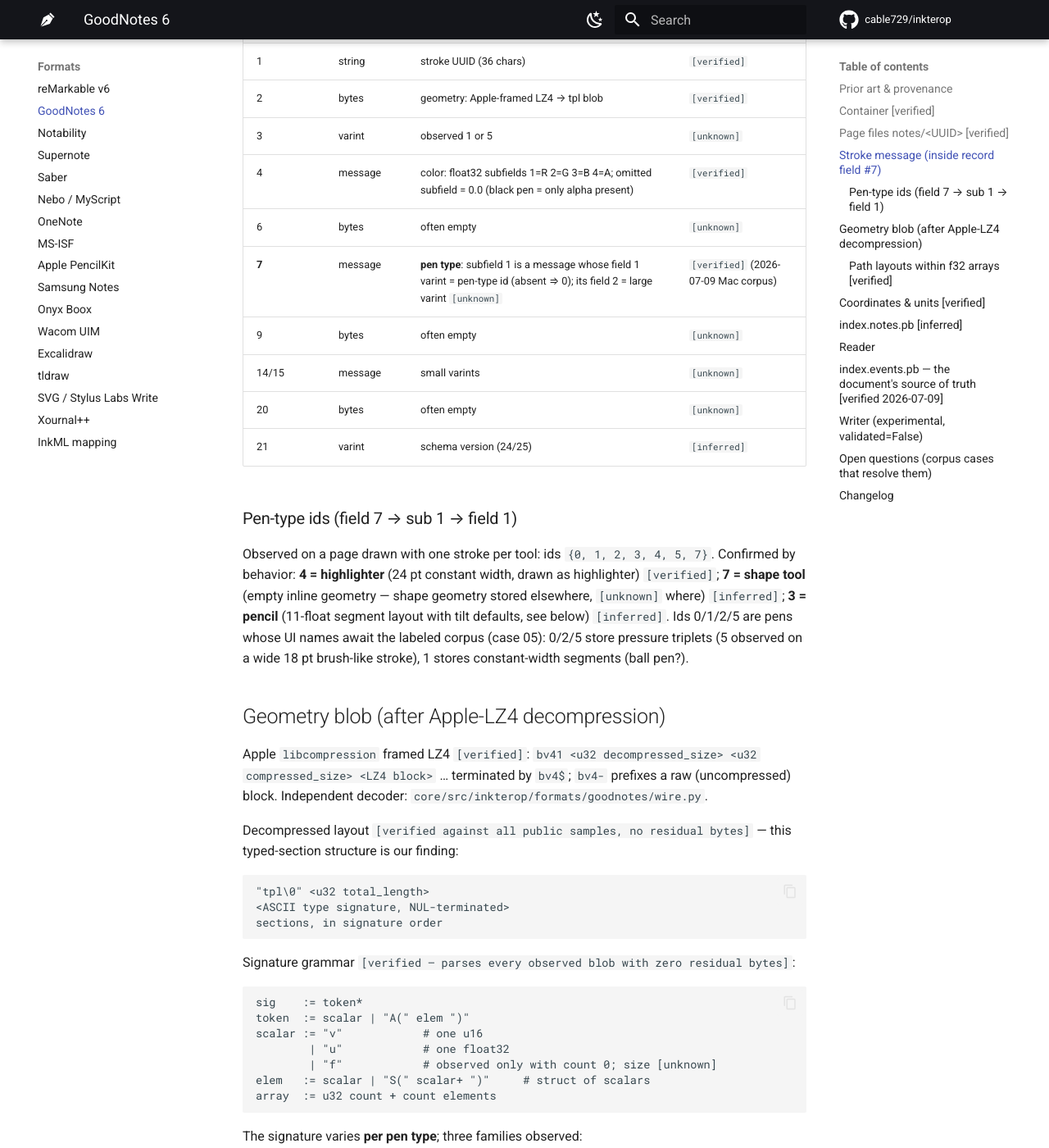
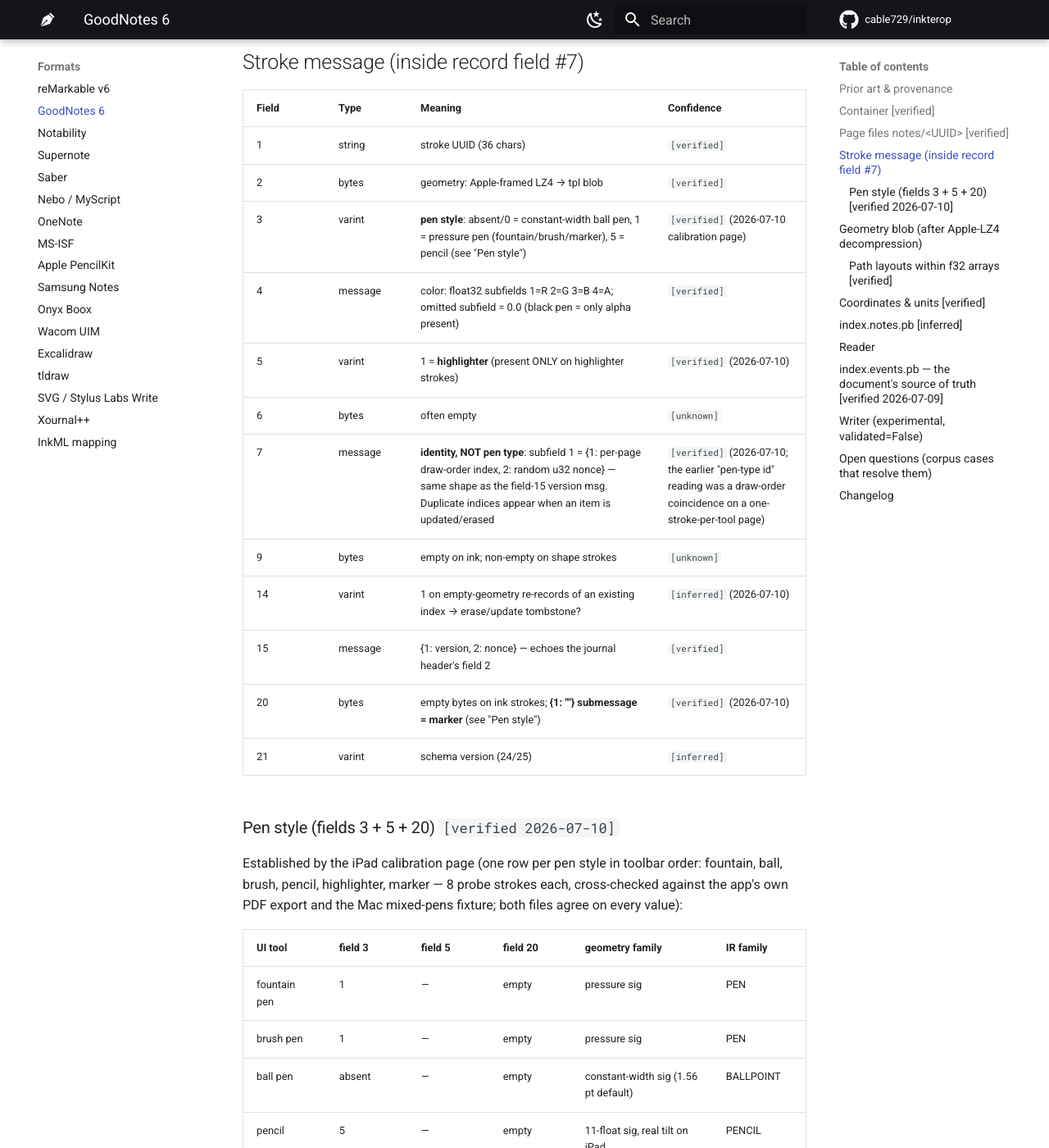
Before and after one commit to cable729/inkterop, an MkDocs documentation site: the page built from docs/formats/goodnotes.md, in a window 1280 px wide and 1400 px high, scrolled down 1789 px. Shown: the whole window at 82% size. Built offline with MkDocs 1.6.1 and Material for MkDocs 9.7.7, drawn with Linux system fonts in a browser that asks for light colours; comment, search, counter and statistics services are not loaded; some of the changed text lies outside the part shown.

Commit message:
GoodNotes pen styles decoded: stroke fields 3/5/20 map ball/pencil/highlighter/marker; field 7 is an identity index, not a pen type
iPad calibration page (81+ strokes, one row per tool) + Mac mixed-pens
fixture agree: field 3 = 0 ball / 1 pressure / 5 pencil, field 5 = 1
highlighter, field 20 = {1:""} marker; fountain vs brush is not stored
per stroke. The old field-7 pen-type table was a draw-order coincidence
(and mislabeled every 5th-drawn stroke as a highlighter). Also fixes the
pressure-path layout: sec-1 flag bit 2 selects 9-float sample pairs with
tilt columns, which the triplet branch had misparsed into phantom points
on iPad files. Writer now emits the style fields and no longer stamps
every synthesized stroke with the marker flag.

Co-Authored-By: Claude Fable 5 <noreply@anthropic.com>

````diff
--- a/docs/formats/goodnotes.md
+++ b/docs/formats/goodnotes.md
@@ -1,13 +1,17 @@
 # GoodNotes (.goodnotes) format
 
-Status: **ink strokes + color + pen-type field decoded across both
-schema versions; schema-25 journal structure + events-log page model
-decoded; same-format round-trip imports and renders in GoodNotes Mac
-(2026-07-09 round 3)**. Verified against public GoodNotes 6 samples
-(schema 24) AND a controlled Mac-app export (GoodNotes 6, Mac App Store,
-2026-07-09, schema 25 — committed as
-`core/tests/fixtures/goodnotes/gn-mac-mixed-pens.goodnotes`). Open: pen-type
-*names*, erasers, images, text, page dims, shape geometry.
+Status: **ink strokes + color + PEN STYLES decoded across both schema
+versions (ball/pressure/pencil/marker/highlighter — see "Pen style");
+schema-25 journal structure + events-log page model decoded; same-format
+round-trip imports and renders in GoodNotes Mac (2026-07-09 round 3)**.
+Verified against public GoodNotes 6 samples (schema 24), a controlled
+Mac-app export (GoodNotes 6, Mac App Store, 2026-07-09, schema 25 —
+committed as `core/tests/fixtures/goodnotes/gn-mac-mixed-pens.goodnotes`),
+AND the iPad calibration page (GoodNotes 7.1.2 iPad export, 2026-07-10,
+`corpus/calibration/goodnotes-calibration.goodnotes`, 91 stroke records
+drawn per `docs/calibration-pages.md`). Open: fountain-vs-brush (not
+stored per stroke), erasers, images, text, page dims, shape geometry,
+events-only pages.
 
 Confidence markers: `[verified]` = confirmed by decoding real files with
 independent code and checking invariants; `[inferred]` = consistent with
@@ -80,26 +84,40 @@ shape change).
 |---|---|---|---|
 | 1 | string | stroke UUID (36 chars) | `[verified]` |
 | 2 | bytes | geometry: Apple-framed LZ4 → tpl blob | `[verified]` |
-| 3 | varint | observed 1 or 5 | `[unknown]` |
+| 3 | varint | **pen style**: absent/0 = constant-width ball pen, 1 = pressure pen (fountain/brush/marker), 5 = pencil (see "Pen style") | `[verified]` (2026-07-10 calibration page) |
 | 4 | message | color: float32 subfields 1=R 2=G 3=B 4=A; omitted subfield = 0.0 (black pen = only alpha present) | `[verified]` |
+| 5 | varint | 1 = **highlighter** (present ONLY on highlighter strokes) | `[verified]` (2026-07-10) |
 | 6 | bytes | often empty | `[unknown]` |
-| **7** | message | **pen type**: subfield 1 is a message whose field 1 varint = pen-type id (absent ⇒ 0); its field 2 = large varint `[unknown]` | `[verified]` (2026-07-09 Mac corpus) |
-| 9 | bytes | often empty | `[unknown]` |
-| 14/15 | message | small varints | `[unknown]` |
-| 20 | bytes | often empty | `[unknown]` |
+| 7 | message | **identity, NOT pen type**: subfield 1 = {1: per-page draw-order index, 2: random u32 nonce} — same shape as the field-15 version msg. Duplicate indices appear when an item is updated/erased | `[verified]` (2026-07-10; the earlier "pen-type id" reading was a draw-order coincidence on a one-stroke-per-tool page) |
+| 9 | bytes | empty on ink; non-empty on shape strokes | `[unknown]` |
+| 14 | varint | 1 on empty-geometry re-records of an existing index → erase/update tombstone? | `[inferred]` (2026-07-10) |
+| 15 | message | {1: version, 2: nonce} — echoes the journal header's field 2 | `[verified]` |
+| 20 | bytes | empty bytes on ink strokes; **{1: ""} submessage = marker** (see "Pen style") | `[verified]` (2026-07-10) |
 | 21 | varint | schema version (24/25) | `[inferred]` |
 
-### Pen-type ids (field 7 → sub 1 → field 1)
+### Pen style (fields 3 + 5 + 20) `[verified 2026-07-10]`
 
-Observed on a page drawn with one stroke per tool: ids
-`{0, 1, 2, 3, 4, 5, 7}`. Confirmed by behavior: **4 = highlighter**
-(24 pt constant width, drawn as highlighter) `[verified]`; **7 = shape
-tool** (empty inline geometry — shape geometry stored elsewhere,
-`[unknown]` where) `[inferred]`; **3 = pencil** (11-float segment layout
-with tilt defaults, see below) `[inferred]`. Ids 0/1/2/5 are pens whose
-UI names await the labeled corpus (case 05): 0/2/5 store pressure
-triplets (5 observed on a wide 18 pt brush-like stroke), 1 stores
-constant-width segments (ball pen?).
+Established by the iPad calibration page (one row per pen style in
+toolbar order: fountain, ball, brush, pencil, highlighter, marker — 8
+probe strokes each, cross-checked against the app's own PDF export and
+the Mac mixed-pens fixture; both files agree on every value):
+
+| UI tool | field 3 | field 5 | field 20 | geometry family | IR family |
+|---|---|---|---|---|---|
+| fountain pen | 1 | — | empty | pressure sig | PEN |
+| brush pen | 1 | — | empty | pressure sig | PEN |
+| ball pen | absent | — | empty | constant-width sig (1.56 pt default) | BALLPOINT |
+| pencil | 5 | — | empty | 11-float sig, real tilt on iPad | PENCIL |
+| highlighter | absent | 1 | empty | constant-width sig (24 pt default) | HIGHLIGHTER |
+| marker | 1 | — | {1: ""} | pressure sig, constant per-point width (18 pt default), drop-shadow render | MARKER |
+
+**Fountain vs brush is NOT distinguishable per stroke** `[verified]`:
+every protobuf field is identical between the two rows (and between the
+Mac fixture's fountain and brush strokes); the tpl-blob differences track
+tilt-data presence, not pen identity (iPad fountain has the tilt layout,
+iPad brush and Mac fountain do not). Both map to the generic PEN family
+with native style `"pressure"`. Shape strokes (empty inline geometry,
+non-empty field 9) ride the ball-pen encoding `[inferred]`.
 
 ## Geometry blob (after Apple-LZ4 decompression)
 
@@ -130,46 +148,54 @@ elem   := scalar | "S(" scalar+ ")"     # struct of scalars
 array  := u32 count + count elements
 ```
 
-The signature varies **per pen type**; three families observed:
+The signature varies **per pen style**; three families observed:
 
-**Pressure pens** (types 0/2/5; schema 24 fountain pen):
-`vA(v)A(u)A(u)A(v)A(v)A(u)A(u)A(u)A(u)A(v)` —
+**Pressure pens** (field 3 = 1: fountain/brush/marker; schema 24
+fountain pen): `vA(v)A(u)A(u)A(v)A(v)A(u)A(u)A(u)A(u)A(v)` —
 
 | # | Type | Content | Confidence |
 |---|---|---|---|
-| 1 | u16[] | small flags | `[unknown]` |
-| 2 | f32[3-4] | (x, y, w[, 0]) anchor | `[inferred]` |
+| 1 | u16[] | flags; **bit 2 (values {4,5} vs {0,1}) selects the sec-3 path layout**: set = 9-float sample pairs, clear = flat triplets | `[verified]` (2026-07-10, consistent across schema 24+25 corpora) |
+| 2 | f32[3-4] | (x, y, w) anchor; 4th float (tilt layout only) ≈ altitude-like angle | `[inferred]` |
 | 3 | f32[3n] or f32[9m] | **the rendered path** (see layouts below) | `[verified]` |
 | 4 | u16[] | small values | `[unknown]` |
 | 5 | u16[] | per-segment codes | `[unknown]` |
 | 6 | f32[] | (x,y) pairs subset — knot points? | `[unknown]` |
 | 7 | f32[] | often empty | `[unknown]` |
 | 8 | f32[2m] | (x, y) polygon ≈ precomputed **outline polygon** | `[inferred]` |
-| 9 | f32[5n] | x, y, w + two more per point — raw dynamics? | `[unknown]`, high value |
-| 10 | u16[n] | per-point flags | `[unknown]` |
+| 9 | f32[5n] or f32[7n] | per-point raw dynamics: stride 5 (x, y, w, a1, a2) without tilt, stride 7 with — matching the sec-1 flag | `[unknown]` semantics, high value |
+| 10 | u16[n] | per-point flags (n ≈ point count, off by subpath breaks) | `[unknown]` |
 
-**Constant-width pens** (types 1/4/7):
+**Constant-width pens** (ball pen, highlighter, shapes):
 `vuA(v)A(S(uu))A(S(uuuu))vA(f)` — the lone `u` scalar is the **pen width
-in points** `[verified]` (1.56 pt ball pen, 24 pt highlighter);
-`A(S(uu))` holds a single anchor pair; **`A(S(uuuu))` is the path** as
-flattened segments (x1, y1, x2, y2), consecutive segments ~touching
-`[verified]`. Shape strokes (type 7) have all counts 0.
+in points** `[verified]` (1.56 pt ball pen, 24 pt highlighter — the size
+setting); `A(S(uu))` holds a single anchor pair; **`A(S(uuuu))` is the
+path** as flattened segments (x1, y1, x2, y2), consecutive segments
+~touching `[verified]`. Shape strokes have all counts 0.
 
-**Pencil** (type 3):
+**Pencil** (field 3 = 5):
 `vuA(v)A(S(uuuuu))A(S(u*11))A(S(uu))A(v)A(S(uu))A(S(uuuu))A(u)` —
 `A(S(u*11))` is the path as segments `(?, x1, y1, c3, c4, 0, x2, y2, c3,
-c4, 0)` where col0 is non-float-like bits `[unknown]` and c3/c4 sit at
-**pi/6 and pi/3 — Apple Pencil's default altitude/azimuth** on a Mac
-(no physical tilt) `[inferred]`. Corpus case 17 (iPad tilt) should make
-these vary → raw tilt for `--fidelity raw`.
+c4, 0)` where col0 is non-float-like bits `[unknown]` and c3/c4 are
+**altitude/azimuth-like angles**: pi/6 and pi/3 constants on a Mac (no
+physical tilt), smoothly varying per point on the iPad calibration page
+`[verified varying; angle semantics inferred]` → raw tilt candidates for
+`--fidelity raw`.
 
 ### Path layouts within f32 arrays `[verified]`
 
-- **Flat triplets**: count divisible by 3; (x, y, width) per point
-  (fountain/pressure pens).
-- **9-float segments** (wide brush strokes, schema 25): count divisible
-  by 9; groups of (x1, y1, w1, x2, y2, w2, 0, 0, k) with k≈0.1 constant
-  `[unknown]`; path = interleaved segment endpoints.
+- **Flat triplets** (sec-1 flag bit 2 clear): count divisible by 3;
+  (x, y, width) per point.
+- **9-float sample pairs** (sec-1 flag bit 2 set; also pre-calibration
+  "brush segments"): count divisible by 9; groups of
+  (x1, y1, w1, x2, y2, w2, alt1, alt2, k) = TWO path samples plus one
+  altitude-like angle per sample (0.0 on Mac/mouse, ~1.0–1.7 rad varying
+  on iPad `[inferred]`) and a per-stroke constant k (0.1/0.3/0.6
+  observed) `[unknown]`. Consecutive groups do NOT share endpoints —
+  the path is all samples in order. A 9-float array is divisible by 3
+  too; parsing it as triplets yields phantom points from the tilt
+  columns (reader bug fixed 2026-07-10 — the flag bit decides).
+- Sub-path breaks appear as (~0, ~0, w) sentinel points in either layout.
 - Widths are device-rendered with pressure baked in (like reMarkable);
   never re-derive from pressure.
 
@@ -190,10 +216,11 @@ falls back to zip order.
 
 ## Reader
 
-`core/src/inkterop/formats/goodnotes/` — ink + color only, marked
-experimental. Emits IR strokes with a WIDTH channel and
-`STROKED_VARIABLE` appearance; tool family is always PEN until the
-pen-type field is found.
+`core/src/inkterop/formats/goodnotes/` — ink + color + pen style, marked
+experimental. Emits IR strokes with a WIDTH channel; tool families map
+per the "Pen style" table (fountain/brush → PEN with native style
+`"pressure"`), constant-width pens get `STROKED_CONSTANT` appearance,
+the rest `STROKED_VARIABLE`.
 
 ## index.events.pb — the document's source of truth `[verified 2026-07-09]`
 
@@ -255,33 +282,57 @@ Mac app-import check passes (docs/validated-writes.md). What it emits:
   deflates on top). Triplets are clamped to the reader's plausibility
   window and dots/two-point strokes are padded to 3 points; points at
   (~0, ~0) are nudged off the sub-path-break sentinel.
-- **Pen types**: NativeTool ids from a GoodNotes source round-trip
-  verbatim; otherwise highlighter → 4, pencil → 3, everything else → 0.
+- **Pen styles**: written as stroke fields 3/5/20 per the "Pen style"
+  table (native GoodNotes style strings round-trip verbatim; IR families
+  map highlighter/pencil/ball/marker, everything else → pressure pen).
+  Stroke field 7 carries an {index, nonce} identity msg, not a style.
 - **Fidelity**: `exact` emits per-point rendered widths (appearance.width
   or the WIDTH channel), `native` constant family-default widths
-  (24 pt highlighter, 1.56 pt pens), `raw` raises (GoodNotes stores
-  rendered widths, not raw dynamics).
+  (24 pt highlighter, 18 pt marker, 1.56 pt pens), `raw` raises
+  (GoodNotes stores rendered widths, not raw dynamics).
 - **Page dimensions**: the dims field is still `[unknown]`, so written
   pages implicitly assume A4; ink extents drive the reader's bounds.
 
 ## Open questions (corpus cases that resolve them)
 
-1. Pen-type id → UI tool names — case 05 with labeled per-tool files.
-2. Raw dynamics: pressure-pen section 9 columns and pencil c3/c4 tilt —
-   cases 16, 17 (iPad+Pencil).
+1. ~~Pen-type id → UI tool names~~ RESOLVED 2026-07-10 (see "Pen style");
+   remaining: is fountain-vs-brush stored ANYWHERE (per-document tool
+   state?) or truly discarded?
+2. Raw dynamics: pressure-pen section-9 column semantics (stride 5/7)
+   and the 9-float alt1/alt2 + pencil c3/c4 angle meanings — fit against
+   the calibration page's tilt-pair probes.
 3. Page dimensions field (reader currently grows bounds to ink extents;
    the mixed-pens fixture page is wider than A4) — case 14.
-4. Shape-tool geometry location (type-7 strokes have empty inline
-   geometry) — case 09.
-5. Eraser representation — case 08.
+4. Shape-tool geometry location (shape strokes have empty inline
+   geometry + non-empty field 9) — case 09.
+5. Eraser representation — case 08. Candidate found 2026-07-10: an
+   empty-geometry re-record of an existing draw index with stroke field
+   14 = 1 (tombstone?); the reader does not yet honor it — erased
+   strokes may still render.
 6. Images & text boxes — cases 10, 11.
 7. PDF background linkage (attachments ↔ pages) — case 12.
 8. index.events.pb / index.search.pb / document.info.pb contents.
 9. Paper template (grid/lined background) encoding — nothing
    template-like found in the page records yet.
+10. Events-only pages: the calibration export's page 1 has a 0-byte
+    `notes/` member — its strokes exist only in `index.events.pb`; the
+    reader shows the page empty.
 
 ## Changelog
 
+- 2026-07-10 (iPad calibration page): PEN STYLES decoded — stroke field 3
+  (0 ball / 1 pressure / 5 pencil) + field 5 (highlighter) + field 20
+  ({1: ""} = marker); stroke field 7 exposed as an {index, nonce}
+  identity msg (the old "pen-type id" table was a draw-order coincidence
+  on the one-stroke-per-tool Mac page — ids 0–7 were just draw order).
+  Fountain vs brush shown NOT to be stored per stroke. Geometry: sec-1
+  flag bit 2 selects the pressure-pen path layout (9-float sample pairs
+  with per-sample tilt angles vs flat triplets); fixed the reader
+  misparse that turned iPad tilt columns into phantom origin-area points.
+  Marker default 18 pt; field-14 tombstone candidate for erasures.
+  Reader emits BALLPOINT/PENCIL/MARKER/HIGHLIGHTER/PEN families; writer
+  emits fields 3/5/20 and no longer stamps every synthesized stroke with
+  the marker flag.
 - 2026-07-09 (round 3, autonomous app loop): schema-25 page-file JOURNAL
   structure decoded (header/payload pairs, uuid+echo linkage) via import
   bisection; events-log page model decoded (paper/page-created/page-link
````
Also changed, not shown: 4 other files.
